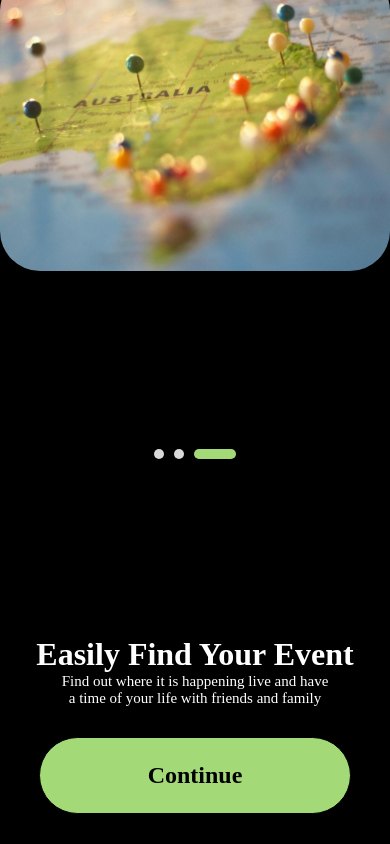
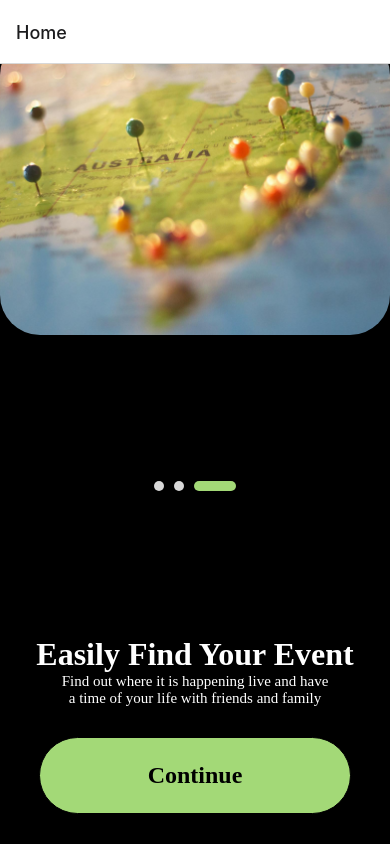
Before and after one commit to JulieGibbs/eventos-react-native, a React Native app: screen /Home in a window 390 px wide. Built offline with nearby package versions, Linux system fonts and the light colour scheme.

Commit message:
feat: navigation

```diff
--- a/App.tsx
+++ b/App.tsx
@@ -1,91 +1,23 @@
-import React from 'react';
-import { StyleSheet, Text, View, Image, Button, TouchableOpacity } from 'react-native';
+import * as React from 'react';
+import {NavigationContainer} from '@react-navigation/native';
+import {createNativeStackNavigator} from '@react-navigation/native-stack';
+import { View, Text } from 'react-native';
+import Home from './screens/Home.tsx'
+import Main from './screens/Main.tsx'
+const Stack = createNativeStackNavigator();
 
-const Home = () => {
+const App = () => {
   return (
-    <View style={styles.container}>
-      <Image style={styles.image} source={require('./assests/img/map.png')} />
-      <View style={styles.dot_group}>
-        <View style={styles.dot}></View>
-        <View style={styles.dot}></View>
-        <View style={[styles.dot, styles.dot_active]}></View>
-      </View>
-      <Text style={styles.title}>Easily Find Your Event</Text>
-      <Text style={styles.description}>Find out where it is happening live and have a time of your life with friends and family</Text>
-      <View style={styles.b_continue}>
-        <TouchableOpacity>
-          <Text style={styles.b_continue_text}>
-            Continue
-          </Text>
-        </TouchableOpacity>
-      </View>
-    </View>
+    <NavigationContainer>
+      <Stack.Navigator>
+        <Stack.Screen
+          name="Home"
+          component={Home}
+        />
+        <Stack.Screen name="Main" component={Main} />
+      </Stack.Navigator>
+    </NavigationContainer>
   );
 };
 
-const styles = StyleSheet.create({
-  container: {
-    flex: 1,
-    justifyContent: 'center',
-    alignItems: 'center',
-    flexDirection: 'column',
-    backgroundColor: '#000000',
-  },
-  image: {
-    width: "100%",
-    marginTop:-29,
-    height: 300,
-    borderRadius: 40,
-  },
-  dot_group: {
-    flex: 1,
-    flexDirection: 'row',
-    justifyContent: 'center',
-    alignItems: 'center'
-  },
-  dot: {
-    width: 10,
-    height: 10,
-    borderRadius: 5,
-    backgroundColor: '#D9D9D9',
-    marginHorizontal: 5,
-  },
-  dot_active: {
-    width: 42,
-    backgroundColor: '#A3D977',
-    borderRadius: 15,
-  },
-  title: {
-    fontFamily: 'Montserrat',
-    fontSize: 32,
-    fontWeight: '600',
-    textAlign: 'center',
-    color: '#FFFFFF',
-  },
-  description: {
-    fontFamily: 'Montserrat',
-    fontSize: 15,
-    textAlign: 'center',
-    marginHorizontal: 60,
-    color: '#FFFFFF',
-  },
-  b_continue: {
-    height: 77,
-    width: '80%',
-    marginVertical:30,
-    backgroundColor: '#A3D977',
-    borderRadius: 40,
-    borderWidth: 1,
-    justifyContent: 'center',
-    alignItems: 'center'
-  },
-  b_continue_text:{
-    color: '#000000',
-    fontFamily: 'Montserrat',
-    fontSize: 24,
-    fontWeight: '600',
-    textAlign: 'center',
-  }
-});
-
-export default Home;
+export default App;
--- a/package.json
+++ b/package.json
@@ -10,8 +10,12 @@
     "test": "jest"
   },
   "dependencies": {
+    "@react-navigation/native": "^6.1.17",
+    "@react-navigation/native-stack": "^6.9.26",
     "react": "18.2.0",
-    "react-native": "0.74.1"
+    "react-native": "0.74.1",
+    "react-native-safe-area-context": "^4.10.1",
+    "react-native-screens": "^3.31.1"
   },
   "devDependencies": {
     "@babel/core": "^7.20.0",
--- /dev/null
+++ b/screens/Home.tsx
@@ -0,0 +1,91 @@
+import React from 'react';
+import { StyleSheet, Text, View, Image, Button, TouchableOpacity } from 'react-native';
+
+const Home = () => {
+  return (
+    <View style={styles.container}>
+      <Image style={styles.image} source={require('../assests/img/map.png')} />
+      <View style={styles.dot_group}>
+        <View style={styles.dot}></View>
+        <View style={styles.dot}></View>
+        <View style={[styles.dot, styles.dot_active]}></View>
+      </View>
+      <Text style={styles.title}>Easily Find Your Event</Text>
+      <Text style={styles.description}>Find out where it is happening live and have a time of your life with friends and family</Text>
+      <View style={styles.b_continue}>
+        <TouchableOpacity>
+          <Text style={styles.b_continue_text}>
+            Continue
+          </Text>
+        </TouchableOpacity>
+      </View>
+    </View>
+  );
+};
+
+const styles = StyleSheet.create({
+  container: {
+    flex: 1,
+    justifyContent: 'center',
+    alignItems: 'center',
+    flexDirection: 'column',
+    backgroundColor: '#000000',
+  },
+  image: {
+    width: "100%",
+    marginTop:-29,
+    height: 300,
+    borderRadius: 40,
+  },
+  dot_group: {
+    flex: 1,
+    flexDirection: 'row',
+    justifyContent: 'center',
+    alignItems: 'center'
+  },
+  dot: {
+    width: 10,
+    height: 10,
+    borderRadius: 5,
+    backgroundColor: '#D9D9D9',
+    marginHorizontal: 5,
+  },
+  dot_active: {
+    width: 42,
+    backgroundColor: '#A3D977',
+    borderRadius: 15,
+  },
+  title: {
+    fontFamily: 'Montserrat',
+    fontSize: 32,
+    fontWeight: '600',
+    textAlign: 'center',
+    color: '#FFFFFF',
+  },
+  description: {
+    fontFamily: 'Montserrat',
+    fontSize: 15,
+    textAlign: 'center',
+    marginHorizontal: 60,
+    color: '#FFFFFF',
+  },
+  b_continue: {
+    height: 77,
+    width: '80%',
+    marginVertical:30,
+    backgroundColor: '#A3D977',
+    borderRadius: 40,
+    borderWidth: 1,
+    justifyContent: 'center',
+    alignItems: 'center'
+  },
+  b_continue_text:{
+    color: '#000000',
+    fontFamily: 'Montserrat',
+    fontSize: 24,
+    fontWeight: '600',
+    textAlign: 'center',
+  }
+});
+
+export default Home;
--- /dev/null
+++ b/screens/Main.tsx
@@ -0,0 +1,12 @@
+import React from 'react';
+import { View, Text } from 'react-native';
+
+const Main = () => {
+    return (
+        <View>
+            <Text>This is Main Page</Text>
+        </View>
+    )
+}
+
+export default Main
```
Also changed, not shown: screens/Discover.tsx (added), 2 other files (tests, documents, lock files or other folders).
